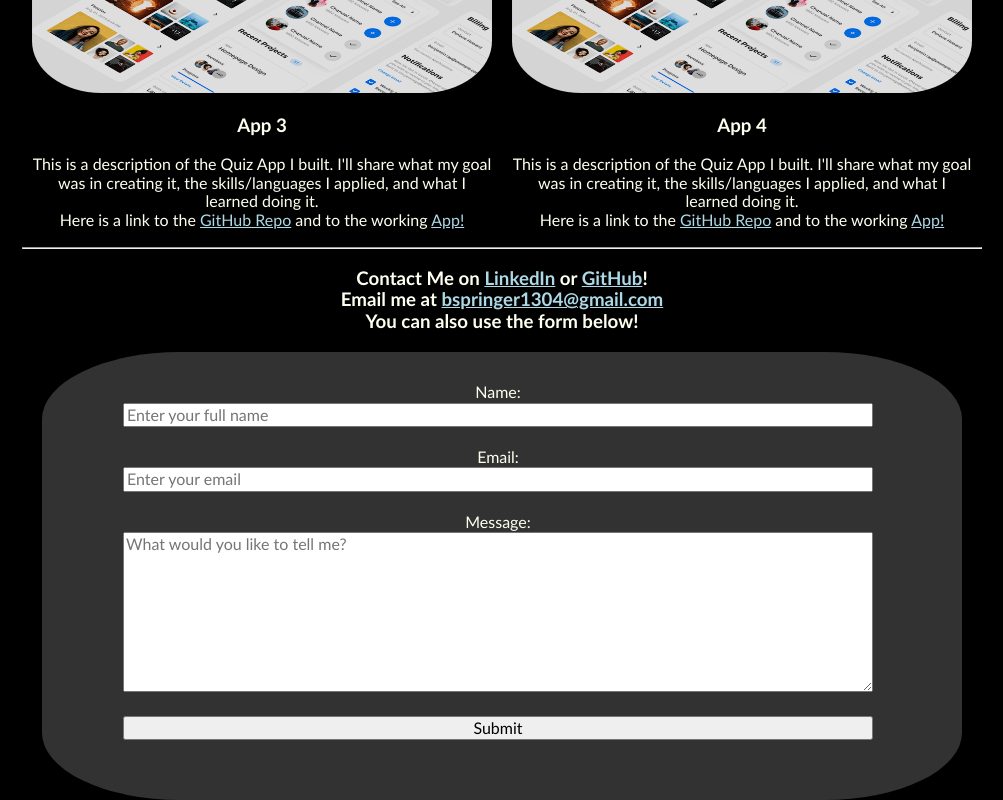
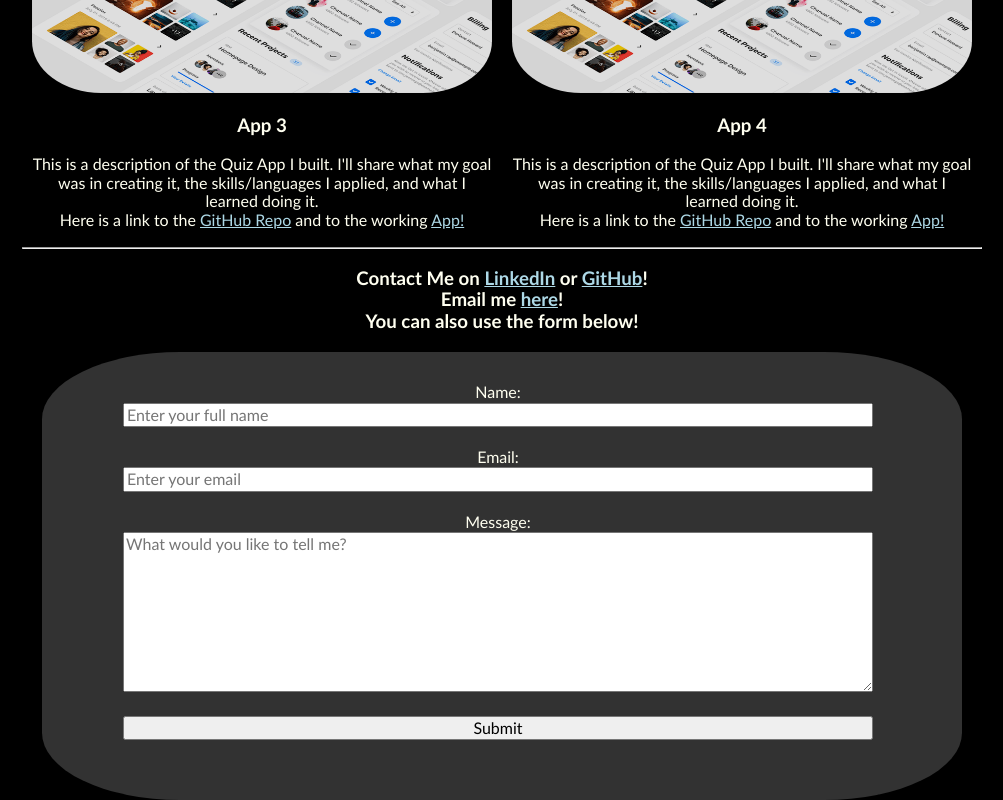
Before and after one commit to SpringerBrandon/thinkfulportfolio, a plain HTML site: page index.html in a window 1280 px wide. Shown: the part 1682-2482 px from the top of the page, without its empty margins (138-1141 px from the left). Drawn offline with nearby package versions, Linux system fonts and the light colour scheme.

Commit message:
fixed email link

```diff
--- a/index.html
+++ b/index.html
@@ -154,7 +154,7 @@
 			or
 			<a href="https://github.com/SpringerBrandon" target="_blank">GitHub</a>!
       <br>
-      Email me at <a href="email:to">bspringer1304@gmail.com</a>
+      Email me <a href="mailto: bspringer1304@gmail.com">here</a>!
       <br>
       You can also use the form below!
 		</h3>
```
